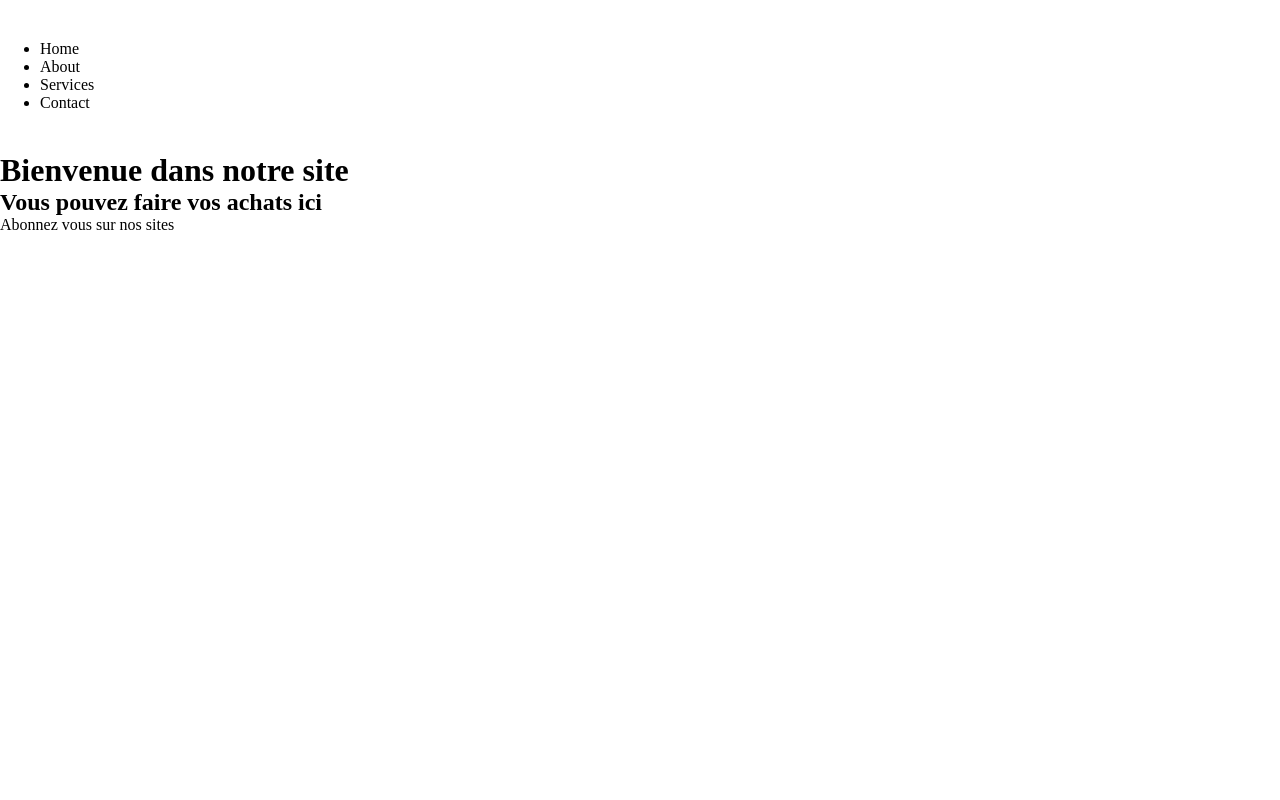
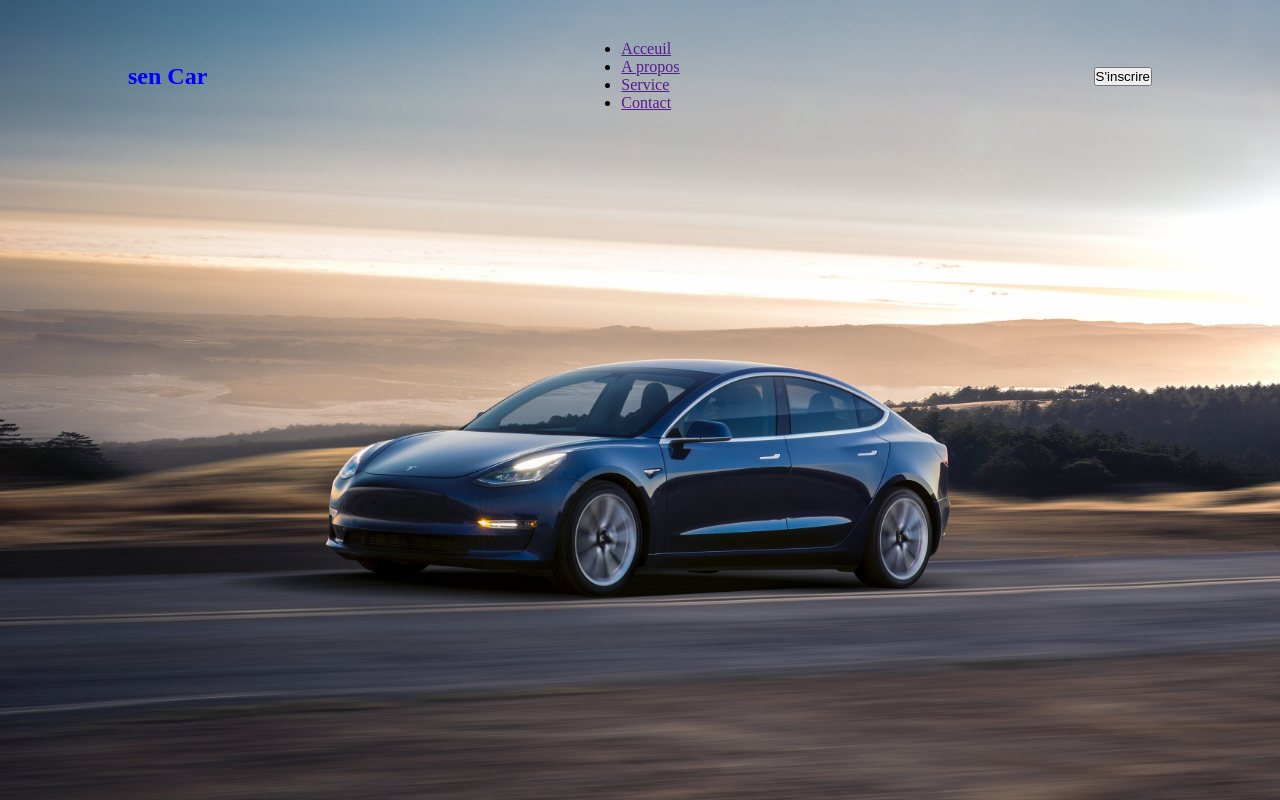
Before and after one commit to mamadoujuniorsy/site_location_voiture, a PHP site: page / in a window 1280 px wide. Run offline with PHP 8.4, Linux system fonts and the light colour scheme; some libraries are stand-ins or nearby versions.

Commit message:
Modification 1

```diff
--- a/global/footer.php
+++ b/global/footer.php
@@ -9,5 +9,4 @@
 <body>
 
 </body>
-<p>Abonnez vous sur nos sites</p>
 </html>
--- a/global/header.php
+++ b/global/header.php
@@ -5,14 +5,7 @@
   <meta http-equiv="X-UA-Compatible" content="IE=edge">
   <meta name="viewport" content="width=device-width, initial-scale=1.0">
   <title></title>
-  <nav>
-    <ul>
-      <li>Home</li>
-      <li>About</li>
-      <li>Services</li>
-      <li>Contact</li>
-    </ul>
-  </nav>
+
 </head>
 <body>
 
--- a/index.php
+++ b/index.php
@@ -5,14 +5,21 @@
   <meta http-equiv="X-UA-Compatible" content="IE=edge">
   <meta name="viewport" content="width=device-width, initial-scale=1.0">
   <link rel="stylesheet" href="./styles/style.css">
-  <title>Page principale</title>
-  <?php include './global/header.php' ?>
+  <script src="https://kit.fontawesome.com/e81d1ff127.js" crossorigin="anonymous"></script>
+  <title>Page d'acceuil</title>
 </head>
 <body>
-  <h1>Bienvenue dans notre site</h1>
-  <h2>Vous pouvez faire vos achats ici</h2>
+      <div class="navbar">
+        <nav>
+          <h2 class="logo">sen Car</h2>
+          <ul>
+            <li><a href="">Acceuil</a></li>
+            <li><a href="">A propos</a></li>
+            <li><a href="">Service</a></li>
+            <li><a href="">Contact</a></li>
+          </ul>
+          <button>S'inscrire</button>
+        </nav>
+      </div>
 </body>
-<?php
-  include './global/footer.php';
-?>
 </html>
--- a/styles/style.css
+++ b/styles/style.css
@@ -1,10 +1,23 @@
 *{
   margin: 0;
   padding: 0;
+  box-sizing: border-box;
+}
+.navbar{
+  height: 100vh;
+  width: 100%;
+  background-image: url(../images/background.jpg);
+  background-size: cover;
+  background-position: center;
+}
+h2{
+  color: blue;
 }
 nav{
-  display: inline-block;
-  margin: 20px;
-  padding: 20px;
-
+  display: flex;
+  align-items: center;
+  justify-content: space-between;
+  padding-top: 40px;
+  padding-right: 10%;
+  padding-left: 10%;
 }
```
Also changed, not shown: images/background.jpg (added).
